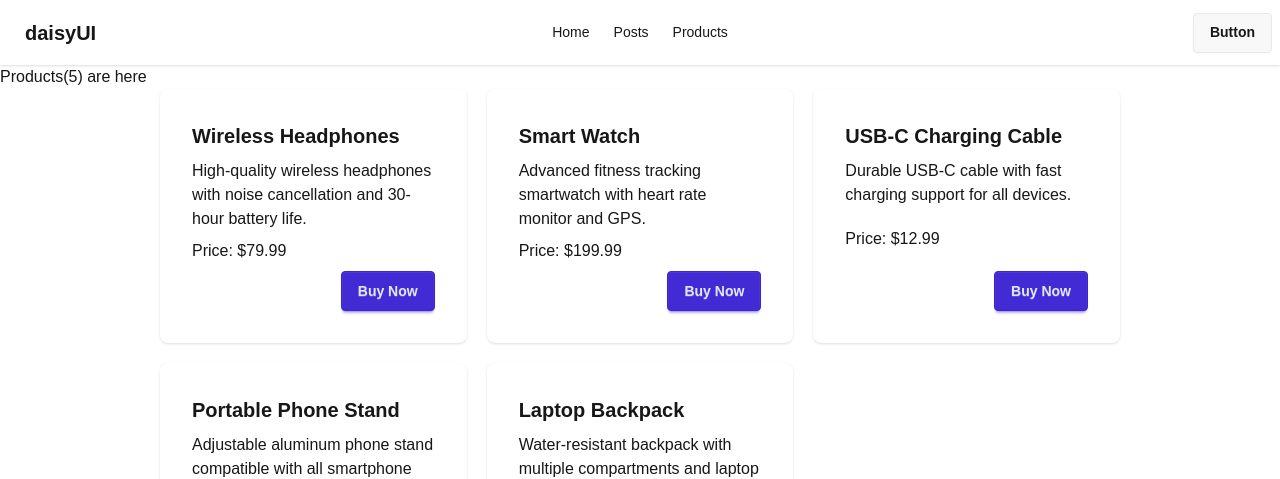
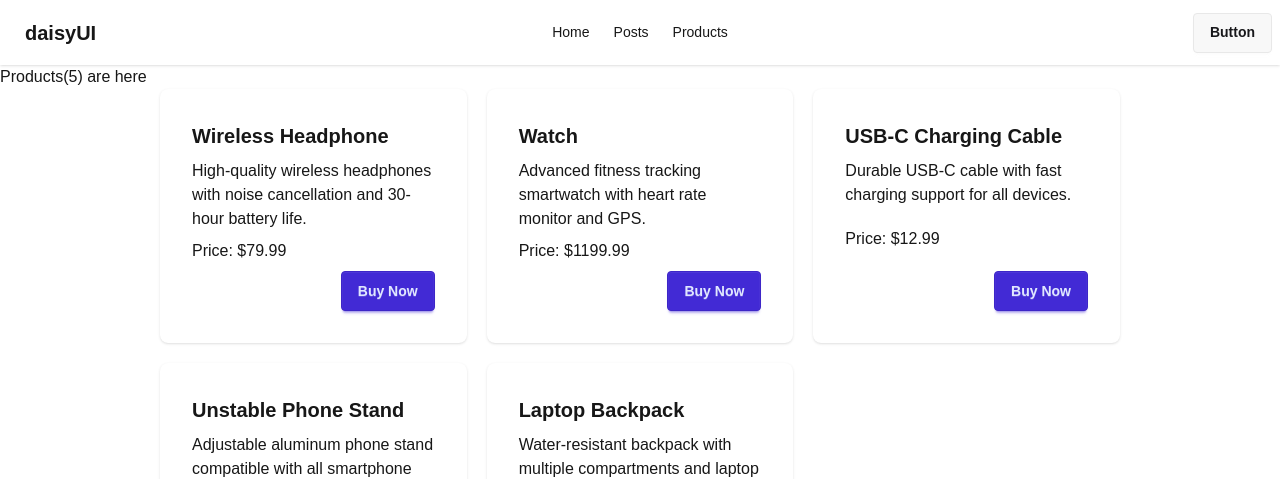
Before and after one commit to shahadat-hossain99/nextjs-data-fetching, a Next.js app: page /products in a window 1280 px wide. Shown: the top 479 px of the page. Built offline with nearby package versions, Linux system fonts and the light colour scheme; data requests are answered from the project's data file.

Commit message:
explored cache and timed revalidation

```diff
--- a/db.json
+++ b/db.json
@@ -2,7 +2,7 @@
   "products": [
     {
       "id": 1,
-      "name": "Wireless Headphones",
+      "name": "Wireless Headphone",
       "price": 79.99,
       "category": "Electronics",
       "description": "High-quality wireless headphones with noise cancellation and 30-hour battery life.",
@@ -12,8 +12,8 @@
     },
     {
       "id": 2,
-      "name": "Smart Watch",
-      "price": 199.99,
+      "name": "Watch",
+      "price": 1199.99,
       "category": "Electronics",
       "description": "Advanced fitness tracking smartwatch with heart rate monitor and GPS.",
       "image": "https://images.unsplash.com/photo-1523275335684-37898b6baf30?w=500",
@@ -32,7 +32,7 @@
     },
     {
       "id": 4,
-      "name": "Portable Phone Stand",
+      "name": "Unstable Phone Stand",
       "price": 24.99,
       "category": "Accessories",
       "description": "Adjustable aluminum phone stand compatible with all smartphone sizes.",
--- a/src/app/products/page.jsx
+++ b/src/app/products/page.jsx
@@ -1,8 +1,46 @@
 import ProductsCard from "@/components/ProductsCard/ProductsCard";
+
+// ! forced caching
+// const getProducts = async () => {
+//   const res = await fetch("http://localhost:5000/products", {
+//     cache: "force-cache",
+//   });
+//   return await res.json();
+// };
+
+// const getProducts = async () => {
+//   const res = await fetch("http://localhost:5000/products", {
+//     cache: "no-cache",
+//   });
+//   return await res.json();
+// };
+
+// const getProducts = async () => {
+//   const res = await fetch("http://localhost:5000/products", {
+//     next: {
+//       revalidate: 30,
+//     },
+//   });
+//   return await res.json();
+// };
+
+// !special one
+// const getProducts = unstable_cache(
+//   async () => {
+//     const res = await fetch("http://localhost:5000/products");
+//     return await res.json();
+//   },
+//   ["products-cache"], // cache key
+//   {
+//     revalidate: 30, // 30 seconds
+//   },
+// );
 
 const getProducts = async () => {
   const res = await fetch("http://localhost:5000/products", {
-    cache: "force-cache",
+    next: {
+      revalidate: 30,
+    },
   });
   return await res.json();
 };
```
